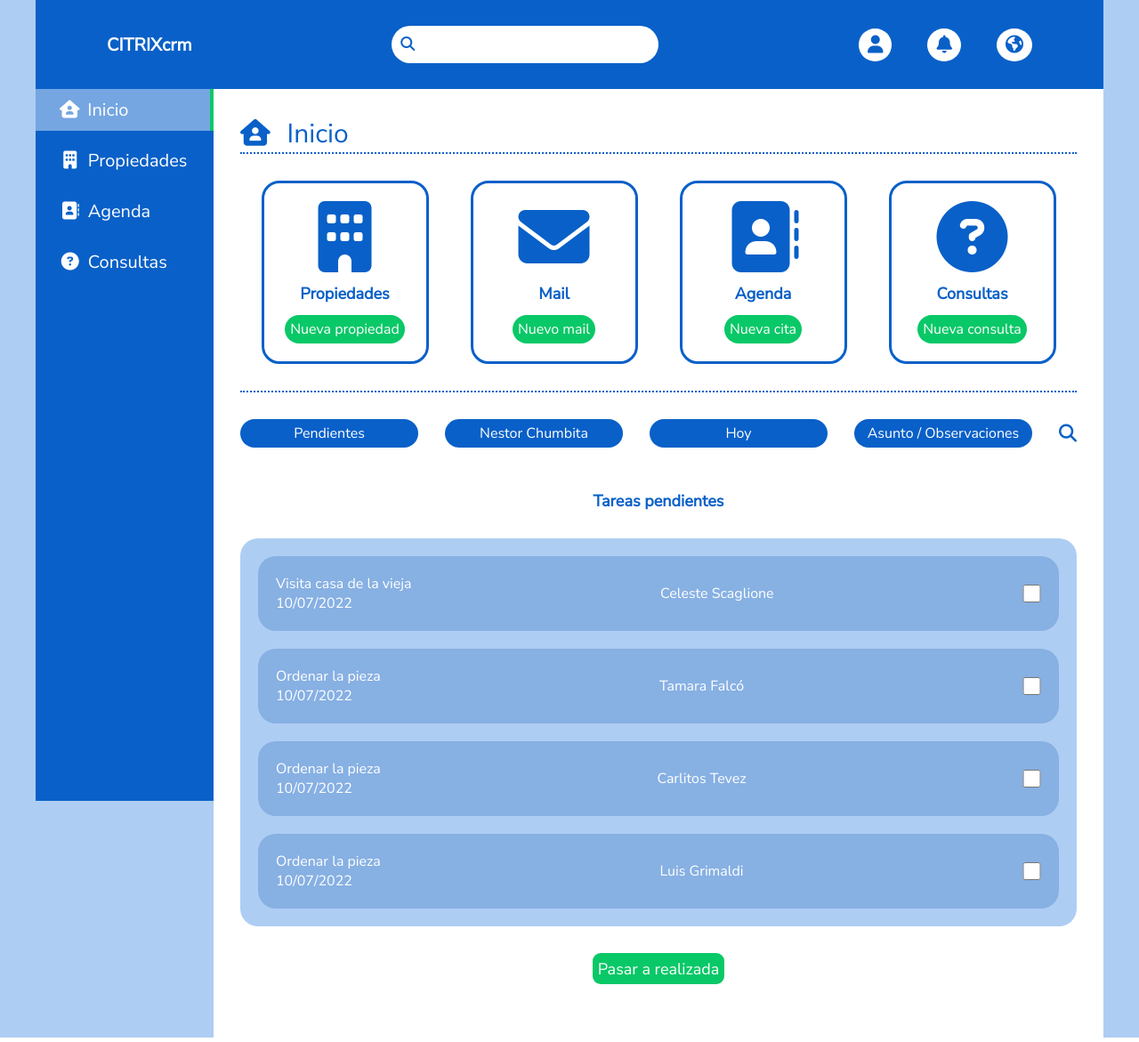
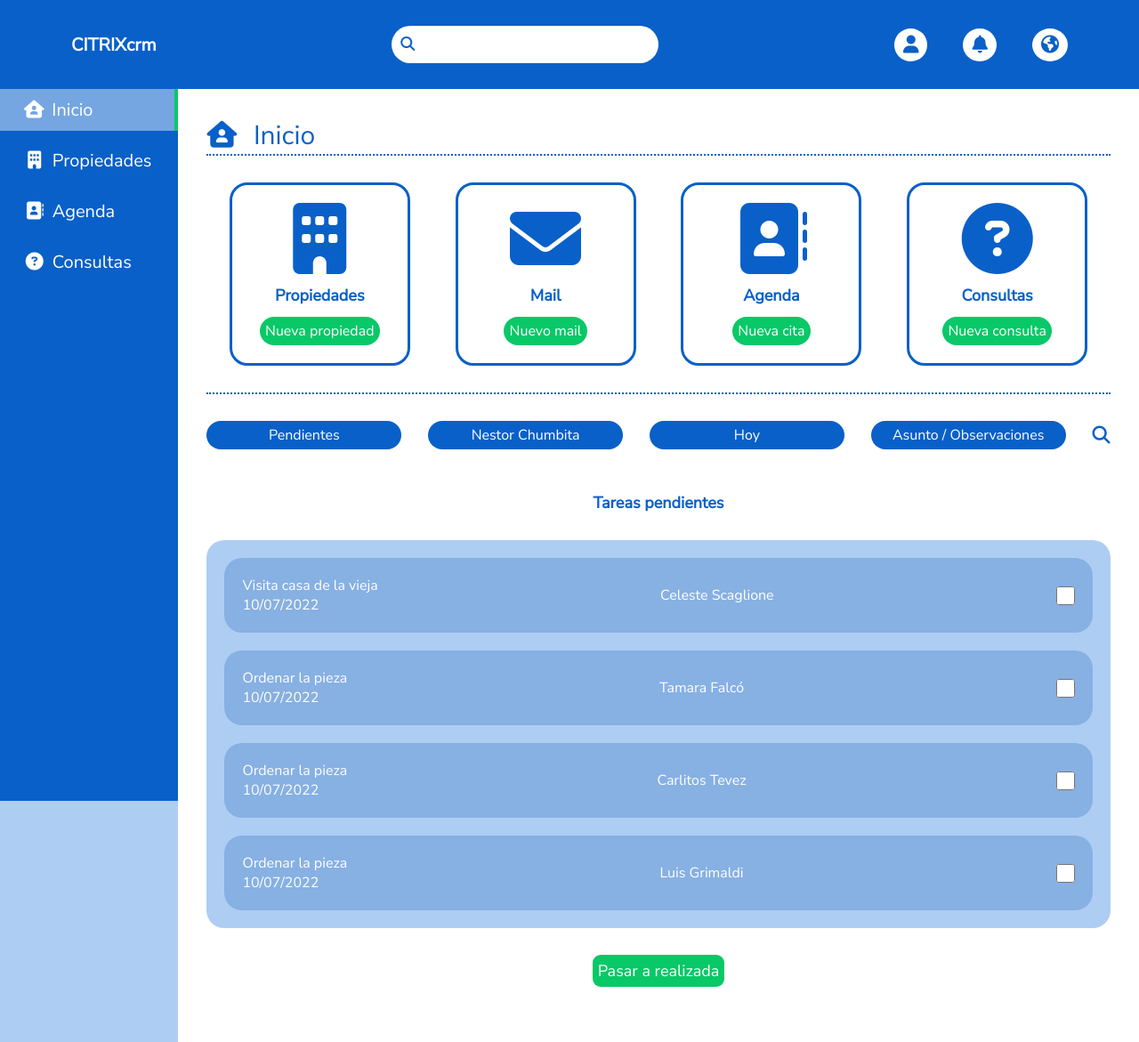
Before and after one commit to luissgrimaldi/citrixCRM, a PHP site: page / in a window 1280 px wide. Shown: the whole page at 89% size. Run offline with PHP 8.4, Linux system fonts and the light colour scheme; some libraries are stand-ins or nearby versions.

Commit message:
Update index.css

```diff
--- a/index.css
+++ b/index.css
@@ -48,7 +48,6 @@ body::-webkit-scrollbar-track {
     overflow-x: hidden;
     background-color: var(--body-color);
     min-height: 100vh;
-    padding: 0 2.5em;
 }
 
 
@@ -66,12 +65,12 @@ a{
 
 /* Header */
 .header{
-    width: calc(100% - 5em);
+    width: 100%;
     height: 6.25em;
     background-color: var(--color-principal-header);
     position: fixed;
     top: 0;
-    right: 2.5em;
+    right: 0;
     z-index: 999;
 }
 .header__container{
```
